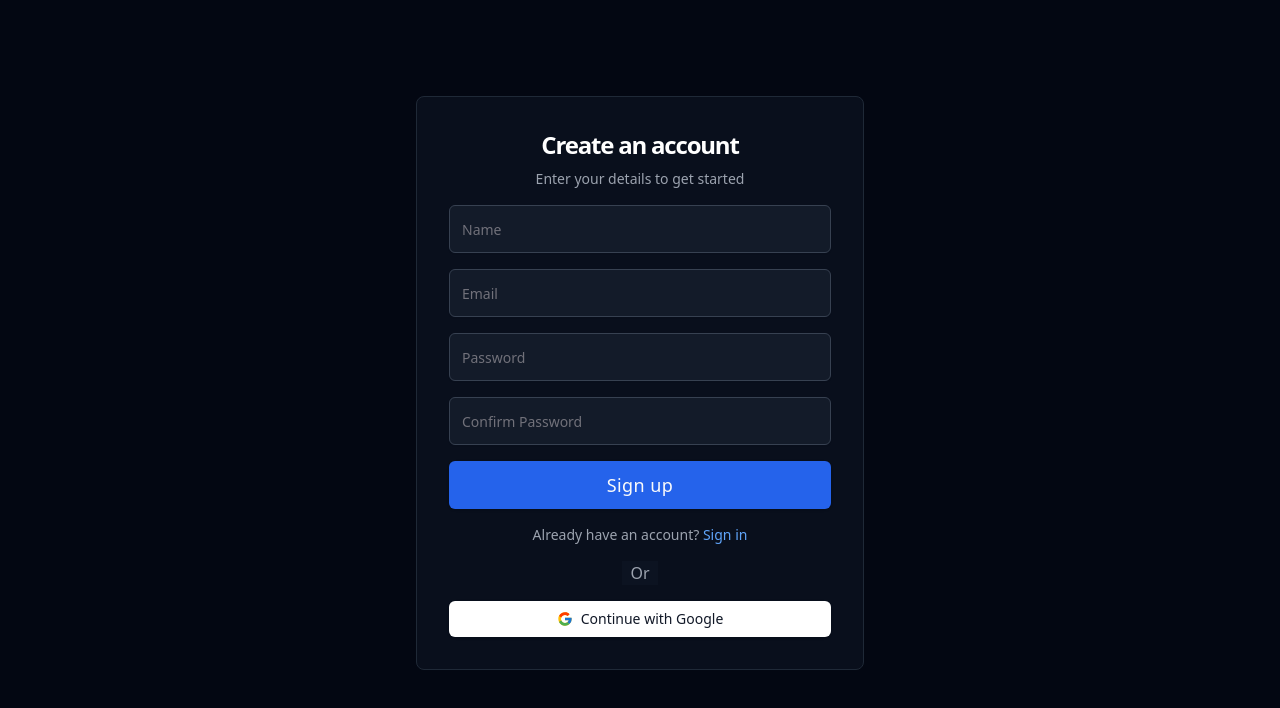
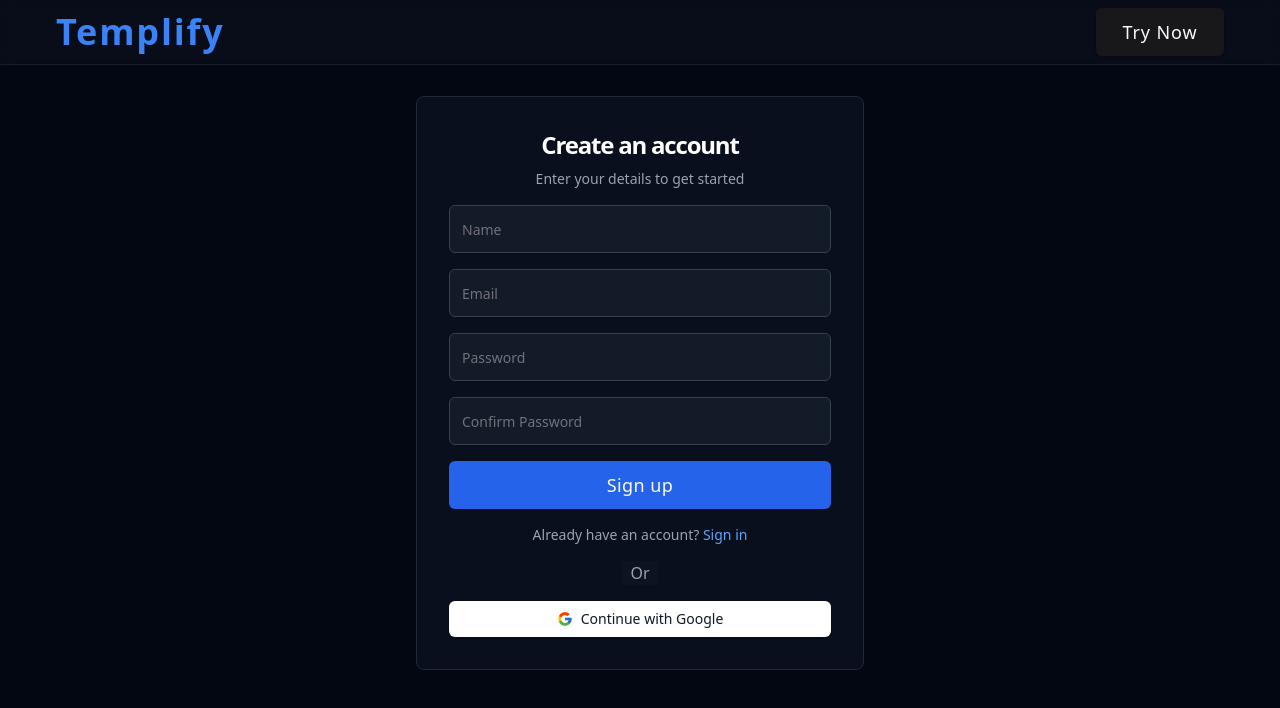
Before and after one commit to Pratiyushkumar/templify, a React (Vite) app: page /signup in a window 1280 px wide. Shown: the top 708 px of the page. Built offline with nearby package versions, Linux system fonts and the light colour scheme; no server answers; what pdfmake would draw is missing.

Commit message:
add Nav bar and bottom padding reduced

```diff
--- a/src/page/SignUp.tsx
+++ b/src/page/SignUp.tsx
@@ -4,13 +4,15 @@ import { Button } from '../components/ui/button';
 import { Input } from '../components/ui/input';
 import useSignup from '../hooks/useSignup';
 import GoogleButton from '../components/GoogleButton';
+import Navbar from '../components/ui/navbar';
 
 const SignUp = () => {
   const { formData, errorMessage, loading, handleChange, handleSubmit, } = useSignup();
   const navigate = useNavigate();
   return (
     <div className="min-h-screen bg-gray-950">
-      <div className="flex items-center justify-center px-4 py-24">
+    <Navbar />
+      <div className="flex items-center justify-center px-4 pt-24">
         <div className="w-full max-w-md space-y-4 bg-gray-900/50 p-8 rounded-lg border border-gray-800">
           <div className="space-y-2 text-center">
             <h1 className="text-2xl font-bold tracking-tighter text-white">
```
